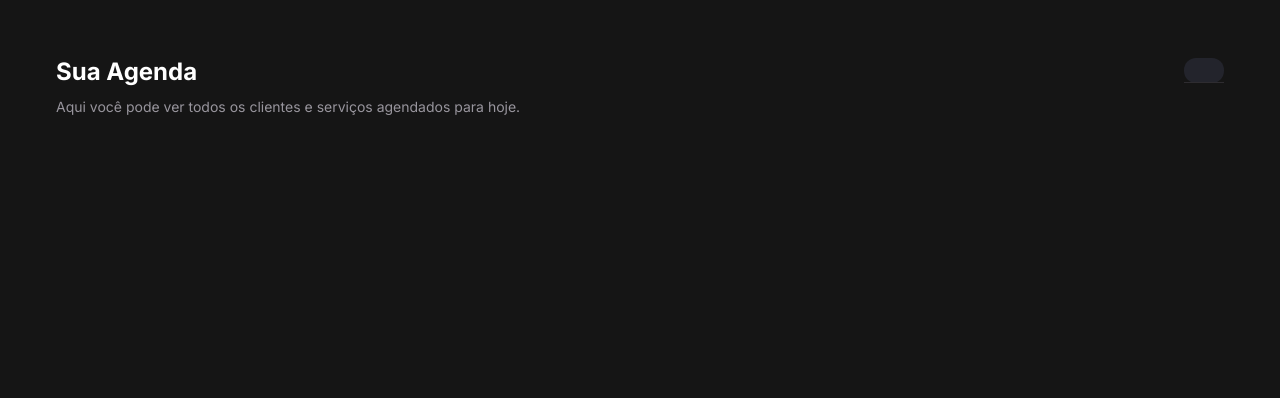
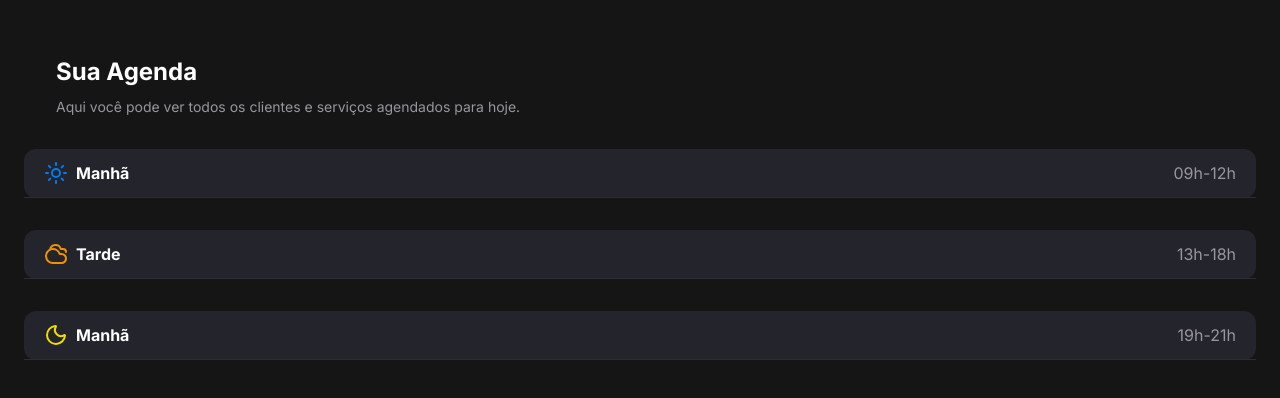
Before and after one commit to tavareshenrique/nextjs-rocketseat, a Next.js app in the folder pet-shop/: page / in a window 1280 px wide. Shown: the top 398 px of the page. Built offline with nearby package versions, Linux system fonts and the light colour scheme.

Commit message:
feat: implement appointment grouping by period and enhance PeriodSection component

```diff
--- a/pet-shop/src/app/page.tsx
+++ b/pet-shop/src/app/page.tsx
@@ -1,4 +1,10 @@
 import { PeriodSection } from "@/components/period-section";
+import { Appointment as AppointmentPrisma } from '@/generated/prisma';
+import {
+  Appointment,
+  AppointmentPeriod,
+  AppointmentPeriodDay,
+} from '@/types/appointment';
 
 const appointments = [
   {
@@ -35,7 +41,60 @@
   },
 ];
 
+const getPeriod = (hour: number): AppointmentPeriodDay => {
+  if (hour >= 9 && hour < 12) return 'morning';
+  if (hour >= 13 && hour < 18) return 'afternoon';
+  return 'evening';
+};
+
+function groupAppointmentByPeriod(
+  appointments: AppointmentPrisma[]
+): AppointmentPeriod[] {
+  const transformedAppointments: Appointment[] = appointments?.map((apt) => ({
+    ...apt,
+    time: apt.scheduleAt.toLocaleTimeString('pt-BR', {
+      hour: '2-digit',
+      minute: '2-digit',
+    }),
+    service: apt.description,
+    period: getPeriod(apt.scheduleAt.getHours()),
+  }));
+
+  const morningAppointments = transformedAppointments.filter(
+    (apt) => apt.period === 'morning'
+  );
+  const afternoonAppointments = transformedAppointments.filter(
+    (apt) => apt.period === 'afternoon'
+  );
+  const eveningAppointments = transformedAppointments.filter(
+    (apt) => apt.period === 'evening'
+  );
+
+  return [
+    {
+      title: 'Manhã',
+      type: 'morning',
+      timeRange: '09h-12h',
+      appointments: morningAppointments,
+    },
+    {
+      title: 'Tarde',
+      type: 'afternoon',
+      timeRange: '13h-18h',
+      appointments: afternoonAppointments,
+    },
+    {
+      title: 'Manhã',
+      type: 'evening',
+      timeRange: '19h-21h',
+      appointments: eveningAppointments,
+    },
+  ];
+}
+
 export default function Home() {
+  const periods = groupAppointmentByPeriod(appointments);
+
   return (
     <div className="bg-background-primary p-6">
       <div className="flex items-center justify-between md:m-8">
@@ -47,7 +106,12 @@
             Aqui você pode ver todos os clientes e serviços agendados para hoje.
           </p>
         </div>
-        <PeriodSection period={[]} />
+      </div>
+
+      <div className="pb-24 md:pb-0">
+        {periods.map((period, index) => (
+          <PeriodSection period={period} key={index} />
+        ))}
       </div>
     </div>
   );
--- a/pet-shop/src/components/period-section/index.tsx
+++ b/pet-shop/src/components/period-section/index.tsx
@@ -1,7 +1,8 @@
+import { AppointmentPeriod } from '@/types/appointment';
 import { Cloudy, Moon, Sun } from 'lucide-react';
 
 type PeriodSectionProps = {
-  period: any;
+  period: AppointmentPeriod;
 };
 
 const periodIcons = {
@@ -9,14 +10,20 @@
   afternoon: <Cloudy className="text-accent-orange" />,
   evening: <Moon className="text-accent-yellow" />,
 };
+
 export const PeriodSection = ({ period }: PeriodSectionProps) => {
   return (
     <section className="mb-8 bg-background-tertiary rounded-xl">
       <div className="flex items-center px-5 py-3 justify-between border-b border-[#2E2C30]">
-        <div>{periodIcons[period.type]}</div>
-        <h2 className="text-label-large-size text-content-primary">
-          {period.title}
-        </h2>
+        <div className="flex items-center gap-2">
+          {periodIcons[period?.type]}
+          <h2 className="text-label-large-size text-content-primary">
+            {period?.title}
+          </h2>
+        </div>
+        <span className="text-label-large-size text-content-secondary">
+          {period.timeRange}
+        </span>
       </div>
     </section>
   );
--- /dev/null
+++ b/pet-shop/src/types/appointment.ts
@@ -0,0 +1,19 @@
+export type AppointmentPeriodDay = 'morning' | 'afternoon' | 'evening';
+
+export type Appointment = {
+  id: string;
+  time: string;
+  petName: string;
+  tutorName: string;
+  phone: string;
+  description: string;
+  scheduleAt: Date;
+  period: AppointmentPeriodDay;
+};
+
+export type AppointmentPeriod = {
+  title: string;
+  type: AppointmentPeriodDay;
+  timeRange: string;
+  appointments: Appointment[];
+};
```
